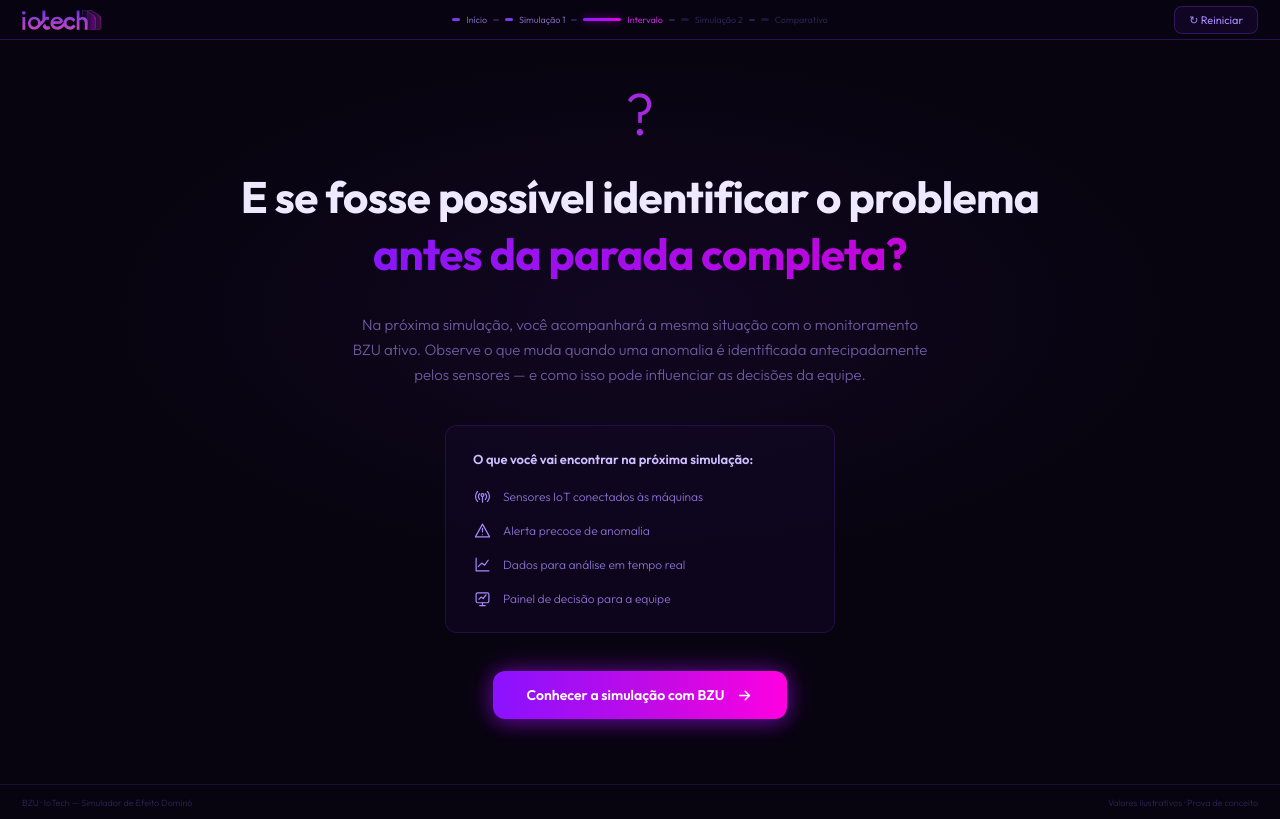
After one commit to leledornas/projetos2_, a Django app: page /intervalo/ in a window 1280 px wide. The commit adds this page. Run offline with Django 5.2, Linux system fonts and the light colour scheme.

Commit message:
Implementa tela de intervalo e conecta simulacao 1

```diff
--- /dev/null
+++ b/core/templates/core/intervalo.html
@@ -0,0 +1,542 @@
+{% load static %}
+<!DOCTYPE html>
+<html lang="pt-br">
+<head>
+    <meta charset="UTF-8">
+    <meta name="viewport" content="width=device-width, initial-scale=1.0">
+    <title>Intervalo | Simulador BZU</title>
+
+    <link rel="preconnect" href="https://fonts.googleapis.com">
+    <link rel="preconnect" href="https://fonts.gstatic.com" crossorigin>
+    <link href="https://fonts.googleapis.com/css2?family=Outfit:wght@300;400;500;600;700&display=swap" rel="stylesheet">
+
+    <style>
+        :root {
+            --bg: #07040f;
+            --bg-soft: #0c0719;
+            --line: rgba(124, 58, 237, 0.28);
+            --text: #ece6ff;
+            --muted: #6b5a9e;
+            --dim: #2e2150;
+            --magenta: #e600e6;
+            --violet: #8b1dff;
+            --font: "Outfit", system-ui, sans-serif;
+        }
+
+        *, *::before, *::after {
+            box-sizing: border-box;
+            margin: 0;
+            padding: 0;
+        }
+
+        html, body {
+            min-height: 100%;
+        }
+
+        body {
+            background: var(--bg);
+            color: var(--text);
+            font-family: var(--font);
+            -webkit-font-smoothing: antialiased;
+        }
+
+        .app {
+            min-height: 100vh;
+            display: flex;
+            flex-direction: column;
+            background:
+                radial-gradient(
+                    ellipse 60% 45% at 50% 38%,
+                    rgba(110, 30, 200, 0.10),
+                    transparent 70%
+                ),
+                var(--bg);
+        }
+
+        /* CABEÇALHO */
+
+        .topbar {
+            height: 40px;
+            flex: 0 0 40px;
+            display: flex;
+            align-items: center;
+            justify-content: center;
+            position: relative;
+            padding: 0 22px;
+            border-bottom: 1px solid var(--line);
+            background: rgba(8, 4, 18, 0.9);
+        }
+
+        .logo {
+            position: absolute;
+            left: 22px;
+            top: 50%;
+            transform: translateY(-50%);
+            display: flex;
+            align-items: center;
+            color: #b342e9;
+            font-size: 20px;
+            font-weight: 700;
+            text-decoration: none;
+        }
+
+        .logo img {
+            display: block;
+            height: 21px;
+            width: auto;
+        }
+
+        /* ETAPAS */
+
+        .stepper {
+            display: flex;
+            align-items: center;
+            gap: 6px;
+        }
+
+        .step {
+            display: flex;
+            align-items: center;
+            gap: 6px;
+        }
+
+        .step + .step::before {
+            content: "";
+            width: 6px;
+            height: 2px;
+            border-radius: 2px;
+            background: var(--dim);
+        }
+
+        .step__bar {
+            width: 8px;
+            height: 3px;
+            border-radius: 3px;
+            background: #1d1238;
+        }
+
+        .step__label {
+            font-size: 9px;
+            font-weight: 400;
+            color: #2c2050;
+            white-space: nowrap;
+        }
+
+        .step.is-complete .step__bar {
+            background: #7c3aed;
+        }
+
+        .step.is-complete .step__label {
+            color: #7c65b5;
+        }
+
+        .step.is-active .step__bar {
+            width: 38px;
+            background: linear-gradient(
+                90deg,
+                #8b1dff,
+                #e600e6
+            );
+            box-shadow: 0 0 8px rgba(214, 0, 255, 0.55);
+        }
+
+        .step.is-active .step__label {
+            color: #c026d3;
+        }
+
+        /* REINICIAR */
+
+        .btn-reiniciar {
+            position: absolute;
+            right: 22px;
+            top: 50%;
+            transform: translateY(-50%);
+            display: inline-flex;
+            align-items: center;
+            gap: 7px;
+            height: 28px;
+            padding: 0 14px;
+            border-radius: 8px;
+            font-family: var(--font);
+            font-size: 11px;
+            font-weight: 400;
+            color: #a78bfa;
+            text-decoration: none;
+            background: rgba(20, 8, 44, 0.7);
+            border: 1px solid rgba(124, 58, 237, 0.32);
+            transition: background 0.18s ease;
+        }
+
+        .btn-reiniciar:hover {
+            background: rgba(88, 28, 135, 0.35);
+            color: #ddd0ff;
+        }
+
+        /* CONTEÚDO PRINCIPAL */
+
+        .intervalo {
+            flex: 1;
+            width: 100%;
+            display: flex;
+            flex-direction: column;
+            align-items: center;
+            text-align: center;
+            justify-content: center;
+            padding: 45px 24px 65px;
+        }
+
+        .interrogacao {
+            font-size: 58px;
+            font-weight: 300;
+            line-height: 1;
+            color: #a52add;
+            margin-bottom: 25px;
+        }
+
+        .intervalo__titulo {
+            max-width: 850px;
+            font-size: clamp(30px, 3.6vw, 44px);
+            font-weight: 700;
+            line-height: 1.3;
+            letter-spacing: -0.015em;
+            color: #efe9ff;
+        }
+
+        .intervalo__titulo span {
+            display: block;
+            background: linear-gradient(
+                90deg,
+                #7a1bff,
+                #d400d4
+            );
+            -webkit-background-clip: text;
+            background-clip: text;
+            color: transparent;
+        }
+
+        .intervalo__descricao {
+            margin-top: 30px;
+            max-width: 580px;
+            font-size: 15px;
+            line-height: 25px;
+            font-weight: 300;
+            color: var(--muted);
+        }
+
+        /* CARD */
+
+        .card {
+            width: 100%;
+            max-width: 390px;
+            margin-top: 38px;
+            padding: 25px 27px;
+            border-radius: 12px;
+            text-align: left;
+            background: rgba(22, 8, 48, 0.38);
+            border: 1px solid rgba(88, 40, 170, 0.28);
+        }
+
+        .card__titulo {
+            font-size: 13px;
+            font-weight: 600;
+            color: #cfc0ff;
+            margin-bottom: 20px;
+        }
+
+        .card__lista {
+            list-style: none;
+            display: flex;
+            flex-direction: column;
+            gap: 16px;
+        }
+
+        .card__item {
+            display: flex;
+            align-items: center;
+            gap: 12px;
+            font-size: 12px;
+            font-weight: 300;
+            color: #8a6fd0;
+        }
+
+        .card__icone {
+            display: inline-flex;
+            align-items: center;
+            justify-content: center;
+            width: 18px;
+            height: 18px;
+            flex-shrink: 0;
+            color: #a78bfa;
+        }
+
+        .card__icone svg {
+            width: 17px;
+            height: 17px;
+            stroke: currentColor;
+            fill: none;
+            stroke-width: 1.7;
+            stroke-linecap: round;
+            stroke-linejoin: round;
+        }
+
+        /* BOTÃO PRINCIPAL */
+
+        .cta {
+            margin-top: 38px;
+            display: inline-flex;
+            align-items: center;
+            justify-content: center;
+            gap: 12px;
+            min-height: 48px;
+            padding: 0 34px;
+            border-radius: 12px;
+            font-family: var(--font);
+            font-size: 14px;
+            font-weight: 600;
+            color: #fff;
+            text-decoration: none;
+            background: linear-gradient(
+                90deg,
+                #8a12ff 0%,
+                #c20ae6 55%,
+                #ff00e0 100%
+            );
+            box-shadow:
+                0 0 28px rgba(190, 20, 255, 0.45),
+                0 4px 18px rgba(120, 0, 220, 0.35);
+            transition:
+                transform 0.18s ease,
+                box-shadow 0.18s ease;
+        }
+
+        .cta:hover {
+            transform: translateY(-2px);
+            box-shadow:
+                0 0 40px rgba(210, 30, 255, 0.6),
+                0 6px 24px rgba(120, 0, 220, 0.45);
+        }
+
+        .cta svg {
+            width: 17px;
+            height: 17px;
+            fill: none;
+            stroke: currentColor;
+            stroke-width: 2;
+            stroke-linecap: round;
+            stroke-linejoin: round;
+        }
+
+        /* RODAPÉ */
+
+        .footer {
+            min-height: 35px;
+            display: flex;
+            align-items: center;
+            justify-content: space-between;
+            padding: 0 22px;
+            border-top: 1px solid rgba(124, 58, 237, 0.18);
+            font-size: 9px;
+            font-weight: 300;
+            color: #2f2358;
+        }
+
+        /* RESPONSIVIDADE */
+
+        @media (max-width: 860px) {
+            .stepper .step__label {
+                display: none;
+            }
+        }
+
+        @media (max-width: 600px) {
+            .topbar {
+                padding: 0 12px;
+            }
+
+            .logo {
+                left: 12px;
+                font-size: 16px;
+            }
+
+            .btn-reiniciar {
+                right: 12px;
+                padding: 0 8px;
+            }
+
+            .intervalo {
+                padding: 50px 20px;
+            }
+
+            .intervalo__titulo {
+                font-size: 30px;
+            }
+
+            .intervalo__descricao {
+                font-size: 13px;
+                line-height: 22px;
+            }
+
+            .card {
+                padding: 22px;
+            }
+
+            .cta {
+                padding: 15px 20px;
+                font-size: 12px;
+            }
+
+            .footer {
+                flex-direction: column;
+                justify-content: center;
+                gap: 4px;
+                padding: 10px;
+                text-align: center;
+            }
+        }
+    </style>
+</head>
+
+<body>
+<div class="app">
+
+    <!-- CABEÇALHO -->
+    <header class="topbar">
+
+        <a href="{% url 'core:intro' %}" class="logo">
+            <img src="{% static 'core/img/logo.svg' %}" alt="ioTech">
+        </a>
+
+        <nav class="stepper" aria-label="Etapas da simulação">
+
+            <div class="step is-complete">
+                <span class="step__bar"></span>
+                <span class="step__label">Início</span>
+            </div>
+
+            <div class="step is-complete">
+                <span class="step__bar"></span>
+                <span class="step__label">Simulação 1</span>
+            </div>
+
+            <div class="step is-active" aria-current="step">
+                <span class="step__bar"></span>
+                <span class="step__label">Intervalo</span>
+            </div>
+
+            <div class="step">
+                <span class="step__bar"></span>
+                <span class="step__label">Simulação 2</span>
+            </div>
+
+            <div class="step">
+                <span class="step__bar"></span>
+                <span class="step__label">Comparativo</span>
+            </div>
+
+        </nav>
+
+        <a href="{% url 'core:intro' %}" class="btn-reiniciar">
+            ↻ Reiniciar
+        </a>
+
+    </header>
+
+    <!-- CONTEÚDO -->
+    <main class="intervalo">
+
+        <div class="interrogacao" aria-hidden="true">?</div>
+
+        <h1 class="intervalo__titulo">
+            E se fosse possível identificar o problema
+            <span>antes da parada completa?</span>
+        </h1>
+
+        <p class="intervalo__descricao">
+            Na próxima simulação, você acompanhará a mesma
+            situação com o monitoramento BZU ativo.
+            Observe o que muda quando uma anomalia é
+            identificada antecipadamente pelos sensores
+            — e como isso pode influenciar as decisões
+            da equipe.
+        </p>
+
+        <!-- RECURSOS -->
+        <section class="card">
+
+            <h2 class="card__titulo">
+                O que você vai encontrar na próxima simulação:
+            </h2>
+
+            <ul class="card__lista">
+
+                <li class="card__item">
+                    <span class="card__icone">
+                        <svg viewBox="0 0 24 24">
+                            <path d="M12 20v-8"/>
+                            <path d="M8 16a6 6 0 0 1 0-8"/>
+                            <path d="M16 16a6 6 0 0 0 0-8"/>
+                            <path d="M5 19a10 10 0 0 1 0-14"/>
+                            <path d="M19 19a10 10 0 0 0 0-14"/>
+                            <circle cx="12" cy="10" r="2"/>
+                        </svg>
+                    </span>
+                    Sensores IoT conectados às máquinas
+                </li>
+
+                <li class="card__item">
+                    <span class="card__icone">
+                        <svg viewBox="0 0 24 24">
+                            <path d="M12 3 2 21h20L12 3Z"/>
+                            <path d="M12 9v5"/>
+                            <path d="M12 18h.01"/>
+                        </svg>
+                    </span>
+                    Alerta precoce de anomalia
+                </li>
+
+                <li class="card__item">
+                    <span class="card__icone">
+                        <svg viewBox="0 0 24 24">
+                            <path d="M3 3v18h18"/>
+                            <path d="m6 15 5-5 4 3 5-7"/>
+                        </svg>
+                    </span>
+                    Dados para análise em tempo real
+                </li>
+
+                <li class="card__item">
+                    <span class="card__icone">
+                        <svg viewBox="0 0 24 24">
+                            <rect x="3" y="4" width="18" height="14" rx="2"/>
+                            <path d="M8 22h8"/>
+                            <path d="M12 18v4"/>
+                            <path d="m7 13 3-3 3 2 4-5"/>
+                        </svg>
+                    </span>
+                    Painel de decisão para a equipe
+                </li>
+
+            </ul>
+        </section>
+
+        <!-- BOTÃO -->
+        <a href="#" class="cta">
+            Conhecer a simulação com BZU
+
+            <svg viewBox="0 0 24 24" aria-hidden="true">
+                <path d="M5 12h14"/>
+                <path d="m13 6 6 6-6 6"/>
+            </svg>
+        </a>
+
+    </main>
+
+    <!-- RODAPÉ -->
+    <footer class="footer">
+        <span>BZU · IoTech — Simulador de Efeito Dominó</span>
+        <span>Valores ilustrativos · Prova de conceito</span>
+    </footer>
+
+</div>
+</body>
+</html>
--- a/core/templates/core/simulacao1.html
+++ b/core/templates/core/simulacao1.html
@@ -195,7 +195,7 @@
       <p class="sim__dica" id="dica-selecao">Selecione uma máquina para iniciar a falha</p>
 
       <!-- Tela 3: próxima simulação (rota ainda não existe) -->
-      <a class="cta cta--proxima" id="btn-proxima" href="#" hidden>
+      <a class="cta cta--proxima" id="btn-proxima" href="{% url 'core:intervalo' %}" hidden>
         Continuar para a próxima simulação
         <svg viewBox="0 0 24 24" width="14" height="14" fill="none" stroke="currentColor"
              stroke-width="2.2" stroke-linecap="round" stroke-linejoin="round" aria-hidden="true">
--- a/core/urls.py
+++ b/core/urls.py
@@ -7,4 +7,5 @@ urlpatterns = [
     path("", views.intro, name="intro"),
     path("simulacao-1/", views.simulacao1, name="simulacao1"),
     path("site-oficial/", views.site_oficial, name="site_oficial"),
+    path("intervalo/", views.intervalo, name="intervalo"),
 ]
--- a/core/views.py
+++ b/core/views.py
@@ -79,3 +79,9 @@ def site_oficial(request):
         "passos": _passos(0),
         "proxima_url": "core:simulacao1",   # GhostBtn -> Tela 2
     })
+
+
+def intervalo(request):
+    return render(request, "core/intervalo.html", {
+        "passos": _passos(2),
+    })
```
Also changed, not shown: core/static/core/js/simulacao.js (+8 -9 lines).
